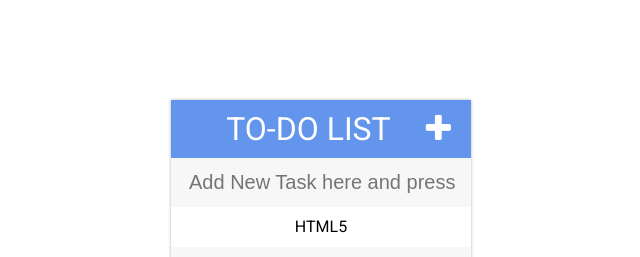
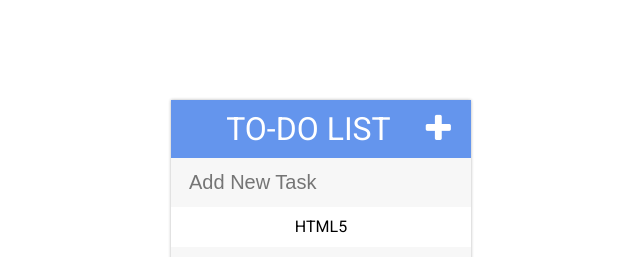
Before and after one commit to AboubakarAhamada/TO-DO-LIST-with-jQuery, a plain HTML site: page index.html in a window 1280 px wide. Shown: the top 257 px of the page, without its empty margins (319-959 px from the left). Drawn offline with Linux system fonts and the light colour scheme.

Commit message:
Code refactoring

```diff
--- a/index.html
+++ b/index.html
@@ -15,7 +15,7 @@
 <div id="container">
     <h1>TO-DO LIST <span id="plus"><i class="fa fa-plus" aria-hidden="true"></i>
     </span> </h1>
-    <input type="text" placeholder="Add New Task here and press Enter">
+    <input type="text" placeholder="Add New Task">
     <div id="task">
         <ul>
             <li><span class="delete"><i class="fa fa-trash" aria-hidden="true"></i>
```
